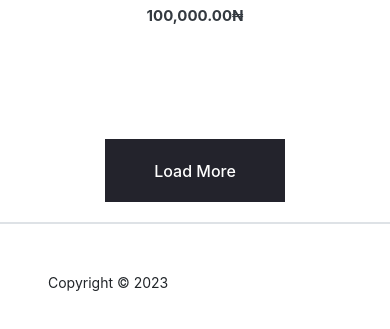
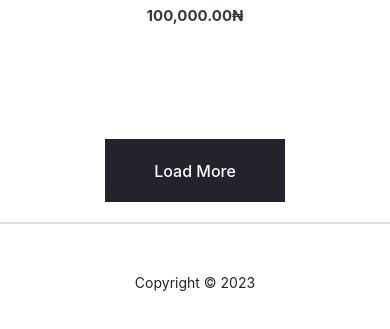
Before and after one commit to markdavid000/e-commerce, a plain HTML site: page index.html in a window 390 px wide. Shown: the part 5401-5730 px from the top of the page. Drawn offline with nearby package versions, Linux system fonts and the light colour scheme.

Commit message:
e-commerce

```diff
--- a/index.html
+++ b/index.html
@@ -707,7 +707,7 @@
 
   <div class="border"></div>
 
-  <p class="copyright py-5 px-5" style="font-size: 14px !important;">
+  <p class="copyright center py-5 px-5" style="font-size: 14px !important;">
     Copyright &copy; <span class="year"></span>
   </p>
 
--- a/style.css
+++ b/style.css
@@ -180,6 +180,10 @@ p {
     z-index: 1000;
   }
 
+  .center {
+    text-align: center;
+  }
+
   .main-nav {
     background-color: rgba(255, 255, 255, 0.9);
     -webkit-backdrop-filter: blur(5px);
@@ -235,7 +239,7 @@ p {
     top: 0;
     bottom: 0;
     width: 100%;
-    height: 8rem;
+    height: 6rem;
     padding-top: 0;
     padding-bottom: 0;
     background-color: rgba(255, 255, 255, 0.7);
```
